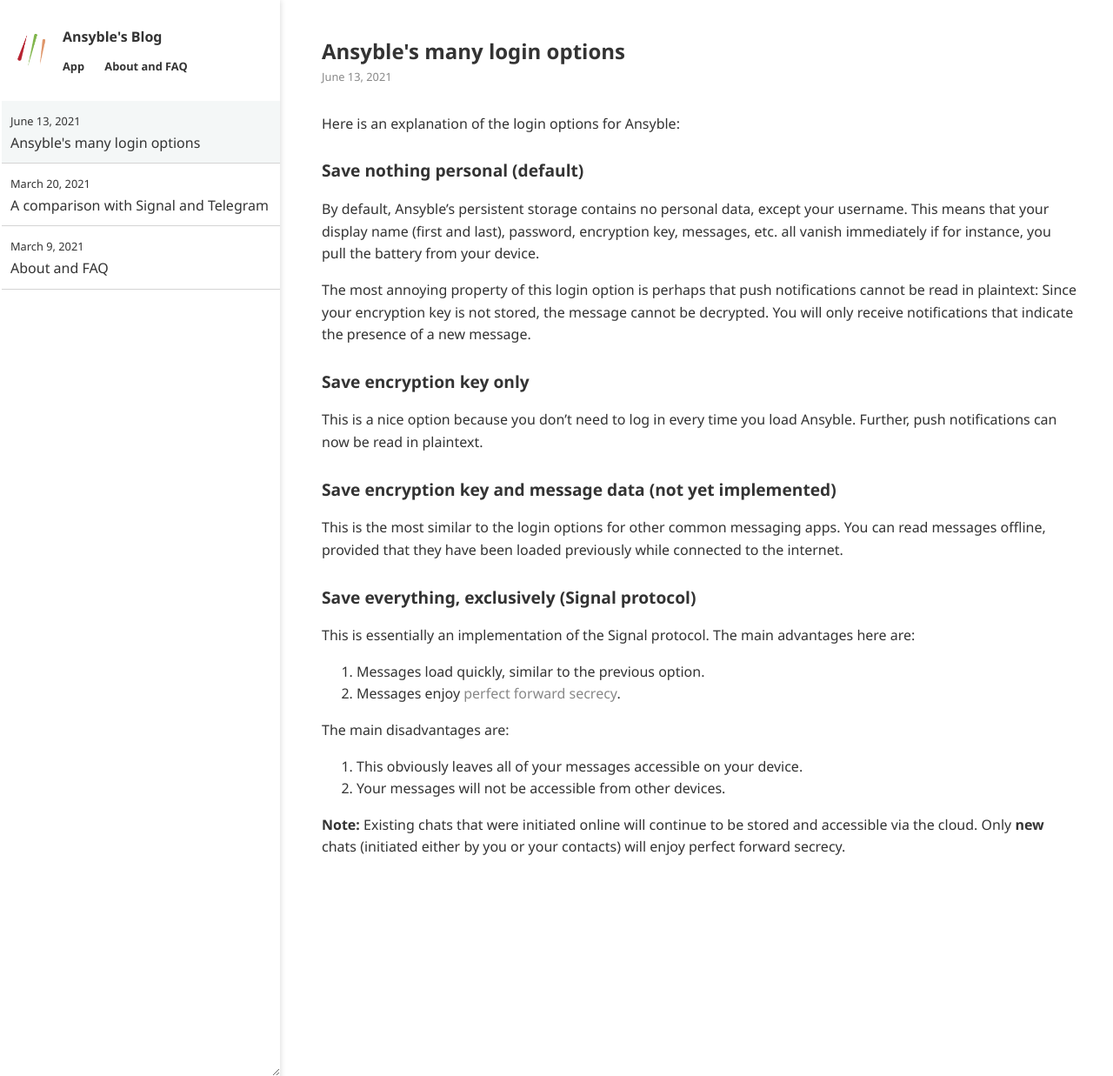
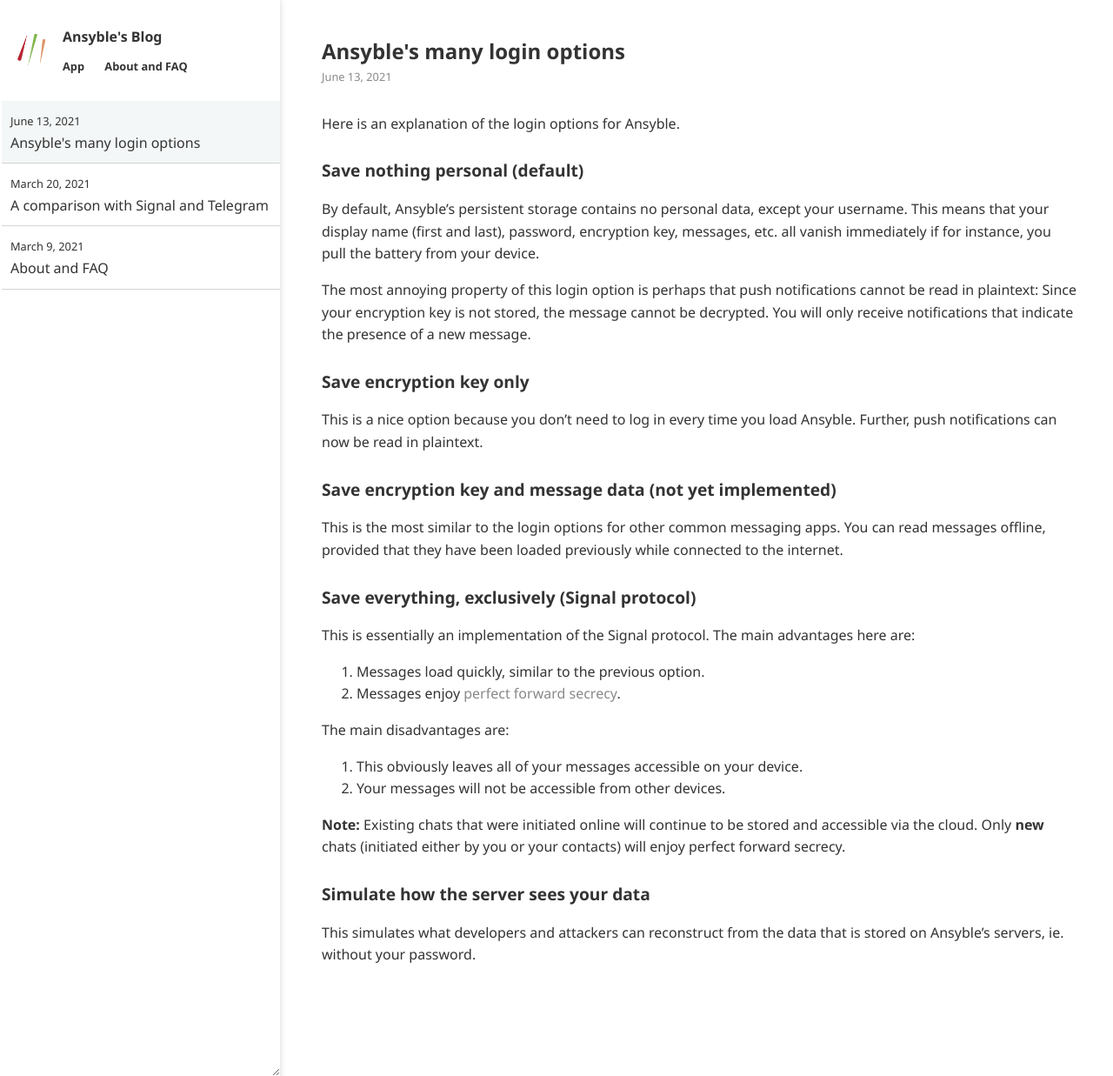
Before and after one commit to ansyblenetwork/ansybleblog, a Jekyll site: the page built from _posts/2021-06-13-login-options.md, in a window 1280 px wide and 1237 px high. Shown: the whole window at 87% size. Built offline with Jekyll 4.4.1, drawn with Linux system fonts in a browser that asks for light colours.

Commit message:
Update 2021-06-13-login-options.md

```diff
--- a/_posts/2021-06-13-login-options.md
+++ b/_posts/2021-06-13-login-options.md
@@ -2,7 +2,7 @@
 title: "Ansyble's many login options"
 ---
 
-Here is an explanation of the login options for Ansyble:
+Here is an explanation of the login options for Ansyble.
 
 ### Save nothing personal (default)
 
@@ -31,3 +31,7 @@
 2. Your messages will not be accessible from other devices.
 
 __Note:__ Existing chats that were initiated online will continue to be stored and accessible via the cloud. Only __new__ chats (initiated either by you or your contacts) will enjoy perfect forward secrecy.
+
+### Simulate how the server sees your data
+
+This simulates what developers and attackers can reconstruct from the data that is stored on Ansyble's servers, ie. without your password.
```
